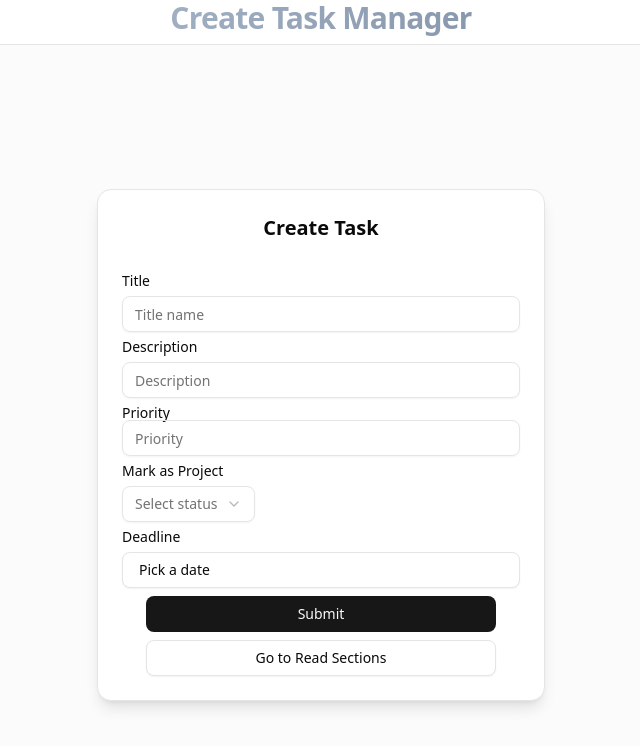
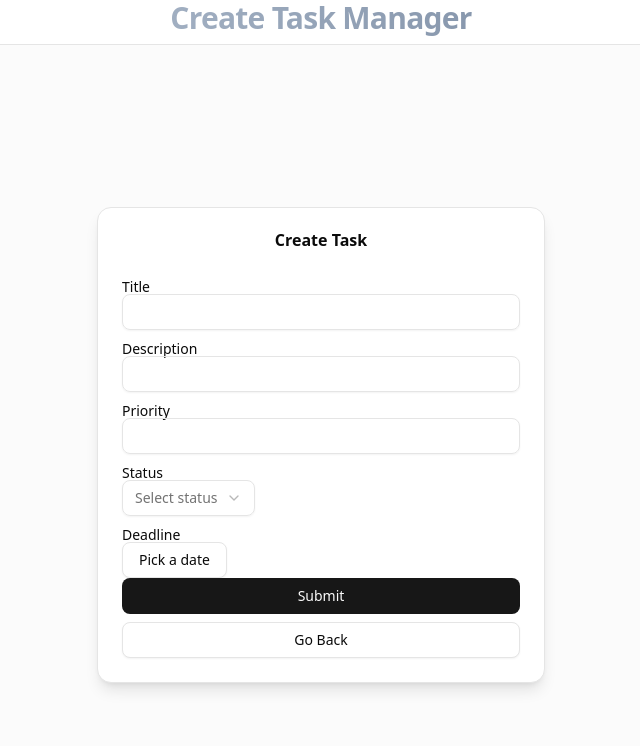
Before and after one commit to NahidNasim04/Task_manager_systems, a React app in the folder frontend/: page /create in a window 1280 px wide. Shown: the top 746 px of the page, without its empty margins (319-959 px from the left). Built offline with nearby package versions, Linux system fonts and the light colour scheme; no server answers; the HTML template or start-up script is replaced by a standard one.

Commit message:
bug fixed

```diff
--- a/frontend/src/components/Create.tsx
+++ b/frontend/src/components/Create.tsx
@@ -1,28 +1,18 @@
 import { useState } from "react";
 import axios from "axios";
-import { useNavigate } from "react-router-dom";
-import { Link } from "react-router-dom";
+import { useNavigate, Link } from "react-router-dom";
 import { Button } from "@/components/ui/button";
 import { Input } from "@/components/ui/input";
 import { Label } from "@/components/ui/label";
 import { format } from "date-fns";
 import { TypographyH2 } from "./ui/TypographyH2";
-import {
-  AlertDialog,
-  AlertDialogAction,
-  AlertDialogCancel,
-  AlertDialogContent,
-  AlertDialogDescription,
-  AlertDialogFooter,
-  AlertDialogHeader,
-  AlertDialogTitle,
-  AlertDialogTrigger,
-} from "@/components/ui/alert-dialog";
+
 import {
   Popover,
   PopoverContent,
   PopoverTrigger,
 } from "@/components/ui/popover";
+
 import {
   Select,
   SelectContent,
@@ -31,6 +21,7 @@ import {
   SelectTrigger,
   SelectValue,
 } from "@/components/ui/select";
+
 import {
   Card,
   CardContent,
@@ -38,37 +29,32 @@ import {
   CardHeader,
   CardTitle,
 } from "@/components/ui/card";
+
 import { Calendar } from "@/components/ui/calendar";
 
 export const Create = () => {
-  const [title, SetTitle] = useState("");
-  const [description, SetDescription] = useState("");
-  const [priority, SetPriority] = useState("");
-  const [mark, SetMark] = useState("");
-  const [date, SetDate] = useState<Date | undefined>(undefined);
+  const navigate = useNavigate();
+  const API = import.meta.env.VITE_API_URL;
 
-
-  const navigate = useNavigate();
-
-const API = import.meta.env.VITE_API_URL;
+  const [title, setTitle] = useState("");
+  const [description, setDescription] = useState("");
+  const [priority, setPriority] = useState("");
+  const [mark, setMark] = useState("");
+  const [date, setDate] = useState<Date | undefined>(undefined);
 
   const handleSubmit = (e: React.FormEvent<HTMLFormElement>) => {
     e.preventDefault();
+
     axios
       .post(API, {
         title,
         description,
         priority,
         mark,
-        date,
+        date: date?.toISOString(),
       })
-      .then((res) => {
-        navigate("/");
-        console.log("res", res);
-      })
-      .catch((err) => {
-        console.log("error", err);
-      });
+      .then(() => navigate("/"))
+      .catch((err) => console.log(err));
   };
 
   return (
@@ -76,118 +62,96 @@ const API = import.meta.env.VITE_API_URL;
       <div className="text-center">
         <TypographyH2>Create Task Manager</TypographyH2>
       </div>
+
       <div className="flex items-center justify-center min-h-screen bg-muted/40 p-2">
         <Card className="w-full max-w-md shadow-lg">
           <CardHeader>
-            <CardTitle className="text-center text-xl font-semibold">
+            <CardTitle className="text-center">
               Create Task
             </CardTitle>
           </CardHeader>
+
           <form onSubmit={handleSubmit}>
-          <CardContent className="space-y-2">
-          <div className="grid gap-2">
-            <Label htmlFor="title">Title</Label>
+            <CardContent className="space-y-3">
+
+              <div>
+                <Label>Title</Label>
                 <Input
-              type="text"
                   value={title}
-              placeholder="Title name"
-              onChange={(e) => SetTitle(e.target.value)}
+                  onChange={(e) => setTitle(e.target.value)}
                 />
               </div>
-          <div className="grid gap-2">
-            <Label htmlFor="description">Description</Label>
+
+              <div>
+                <Label>Description</Label>
                 <Input
-              type="text"
                   value={description}
-              placeholder="Description"
-              onChange={(e) => SetDescription(e.target.value)}
+                  onChange={(e) => setDescription(e.target.value)}
                 />
               </div>
+
               <div>
-            <Label htmlFor="priority">Priority</Label>
+                <Label>Priority</Label>
                 <Input
-              type="text"
                   value={priority}
-              placeholder="Priority"
-              onChange={(e) => SetPriority(e.target.value)}
+                  onChange={(e) => setPriority(e.target.value)}
                 />
               </div>
-          <div className="grid gap-2">
-            <Label htmlFor="mark">Mark as Project</Label>
-                <Select value={mark} onValueChange={(value) => SetMark(value)}>
+
+              <div>
+                <Label>Status</Label>
+                <Select value={mark} onValueChange={setMark}>
                   <SelectTrigger>
                     <SelectValue placeholder="Select status" />
                   </SelectTrigger>
                   <SelectContent>
                     <SelectGroup>
-                      <SelectItem value="completed">Completed</SelectItem>
-                      <SelectItem value="pending">Pending</SelectItem>
-                      <SelectItem value="on going">On Going</SelectItem>
+                      <SelectItem value="completed">
+                        Completed
+                      </SelectItem>
+                      <SelectItem value="pending">
+                        Pending
+                      </SelectItem>
+                      <SelectItem value="ongoing">
+                        On Going
+                      </SelectItem>
                     </SelectGroup>
                   </SelectContent>
                 </Select>
               </div>
-          <div className="grid gap-2">
-            <Label htmlFor="deadline">Deadline</Label>
+
+              <div>
+                <Label>Deadline</Label>
                 <Popover>
                   <PopoverTrigger asChild>
-                    <Button
-                      variant="outline"
-                      className="justify-start text-left"
-                    >
+                    <Button variant="outline">
                       {date ? format(date, "PPP") : "Pick a date"}
                     </Button>
                   </PopoverTrigger>
 
-                  <PopoverContent className="w-auto p-0">
+                  <PopoverContent className="p-0">
                     <Calendar
                       mode="single"
                       selected={date}
-                       onSelect={(d) => SetDate(d)}
+                      onSelect={(d) => setDate(d)}
                       initialFocus
                     />
                   </PopoverContent>
                 </Popover>
               </div>
+
+            </CardContent>
+
             <CardFooter className="flex flex-col gap-2">
-                {/* <Button type="submit" className="w-full">
+              <Button type="submit" className="w-full">
                 Submit
               </Button>
 
               <Button variant="outline" className="w-full">
-                <Link to={"/"}>Go to Read Sections</Link>
-              </Button> */}
-                <AlertDialog>
-                  <AlertDialogTrigger asChild>
-                    <Button className="w-full">Submit</Button>
-                  </AlertDialogTrigger>
-
-                  <AlertDialogContent>
-                    <AlertDialogHeader>
-                      <AlertDialogTitle>Confirm Submission</AlertDialogTitle>
-                      <AlertDialogDescription>
-                        Are you sure you want to submit this data?
-                      </AlertDialogDescription>
-                    </AlertDialogHeader>
-
-                    <AlertDialogFooter>
-                      <AlertDialogCancel>Cancel</AlertDialogCancel>
-
-                      <AlertDialogAction
-                        onClick={(e) => {
-                          handleSubmit(e as unknown as React.FormEvent<HTMLFormElement>);
-                        }}
-                      >
-                        Yes, Submit
-                      </AlertDialogAction>
-                    </AlertDialogFooter>
-                  </AlertDialogContent>
-                </AlertDialog>
-                <Button variant="outline" className="w-full">
-                  <Link to={"/"}>Go to Read Sections</Link>
+                <Link to="/">Go Back</Link>
               </Button>
             </CardFooter>
-          </CardContent>
+
           </form>
         </Card>
       </div>
--- a/frontend/src/components/Edit.tsx
+++ b/frontend/src/components/Edit.tsx
@@ -42,7 +42,6 @@ import { Calendar } from "@/components/ui/calendar";
 
 export const Edit = () => {
   const navigate = useNavigate();
-
   const API = import.meta.env.VITE_API_URL;
 
   const [id, SetId] = useState("");
@@ -50,17 +49,18 @@ export const Edit = () => {
   const [description, SetDescription] = useState("");
   const [priority, SetPriority] = useState("");
   const [mark, SetMark] = useState("Completed");
-  const [date, SetDate] = useState("");
 
-  const handleUpdate = (e: React.FormEvent<HTMLFormElement>) => {
-    e.preventDefault();
+  // ✅ FIXED TYPE (was string)
+  const [date, SetDate] = useState<Date | undefined>(undefined);
+
+  const handleUpdate = () => {
     axios
       .put(`${API}/${id}`, {
         title,
         description,
         priority,
         mark,
-        date,
+        date: date?.toISOString(),
       })
       .then(() => {
         navigate("/");
@@ -76,14 +76,18 @@ export const Edit = () => {
     SetDescription(localStorage.getItem("description") ?? "");
     SetPriority(localStorage.getItem("priority") ?? "");
     SetMark(localStorage.getItem("mark") ?? "");
-    SetDate(localStorage.getItem("date") ?? "");
+
+    // ✅ convert string → Date
+    const storedDate = localStorage.getItem("date");
+    SetDate(storedDate ? new Date(storedDate) : undefined);
   }, []);
-//input section
+
   return (
     <>
       <div className="text-center">
         <TypographyH2>Update Task Manager</TypographyH2>
       </div>
+
       <div className="flex items-center justify-center min-h-screen bg-muted/40 p-2">
         <Card className="w-full max-w-md shadow-lg">
           <CardHeader>
@@ -91,8 +95,11 @@ export const Edit = () => {
               Update Task
             </CardTitle>
           </CardHeader>
-        <form onSubmit={handleUpdate}>
+
+          {/* ✅ form kept SAME but submit removed */}
+          <form>
             <CardContent className="space-y-2">
+
               <div className="grid gap-2">
                 <Label htmlFor="title">Title</Label>
                 <Input
@@ -102,6 +109,7 @@ export const Edit = () => {
                   onChange={(e) => SetTitle(e.target.value)}
                 />
               </div>
+
               <div className="grid gap-2">
                 <Label htmlFor="description">Description</Label>
                 <Input
@@ -111,6 +119,7 @@ export const Edit = () => {
                   onChange={(e) => SetDescription(e.target.value)}
                 />
               </div>
+
               <div>
                 <Label htmlFor="priority">Priority</Label>
                 <Input
@@ -120,6 +129,7 @@ export const Edit = () => {
                   onChange={(e) => SetPriority(e.target.value)}
                 />
               </div>
+
               <div className="grid gap-2">
                 <Label htmlFor="mark">Mark as Project</Label>
                 <Select value={mark} onValueChange={(value) => SetMark(value)}>
@@ -135,6 +145,7 @@ export const Edit = () => {
                   </SelectContent>
                 </Select>
               </div>
+
               <div className="grid gap-2">
                 <Label htmlFor="date">Date</Label>
                 <Popover>
@@ -151,20 +162,14 @@ export const Edit = () => {
                     <Calendar
                       mode="single"
                       selected={date}
-                      onSelect={SetDate}
+                      onSelect={(d) => SetDate(d)}
                       initialFocus
                     />
                   </PopoverContent>
                 </Popover>
               </div>
+
               <CardFooter className="flex flex-col gap-2">
-                {/* <Button type="submit" className="w-full">
-                Submit
-              </Button>
-
-              <Button variant="outline" className="w-full">
-                <Link to={"/"}>Go to Read Sections</Link>
-              </Button> */}
                 <AlertDialog>
                   <AlertDialogTrigger asChild>
                     <Button className="w-full">Update</Button>
@@ -172,31 +177,35 @@ export const Edit = () => {
 
                   <AlertDialogContent>
                     <AlertDialogHeader>
-                      <AlertDialogTitle>Confirm Updation</AlertDialogTitle>
+                      <AlertDialogTitle>
+                        Confirm Updation
+                      </AlertDialogTitle>
                       <AlertDialogDescription>
                         Are you sure you want to update this data?
                       </AlertDialogDescription>
                     </AlertDialogHeader>
 
                     <AlertDialogFooter>
-                      <AlertDialogCancel>Cancel</AlertDialogCancel>
+                      <AlertDialogCancel>
+                        Cancel
+                      </AlertDialogCancel>
 
-                      <AlertDialogAction
-                        onClick={(e) => {
-                          handleUpdate(e as unknown as React.FormEvent);
-                        }}
-                      >
+                      {/* ✅ SAFE CALL (NO FAKE EVENT) */}
+                      <AlertDialogAction onClick={handleUpdate}>
                         Yes, Update
                       </AlertDialogAction>
                     </AlertDialogFooter>
                   </AlertDialogContent>
                 </AlertDialog>
+
                 <Button variant="outline" className="w-full">
                   <Link to={"/"}>Go to Read Sections</Link>
                 </Button>
               </CardFooter>
+
             </CardContent>
           </form>
+
         </Card>
       </div>
     </>
```
Lines whose indentation alone changed are shown as unchanged.
